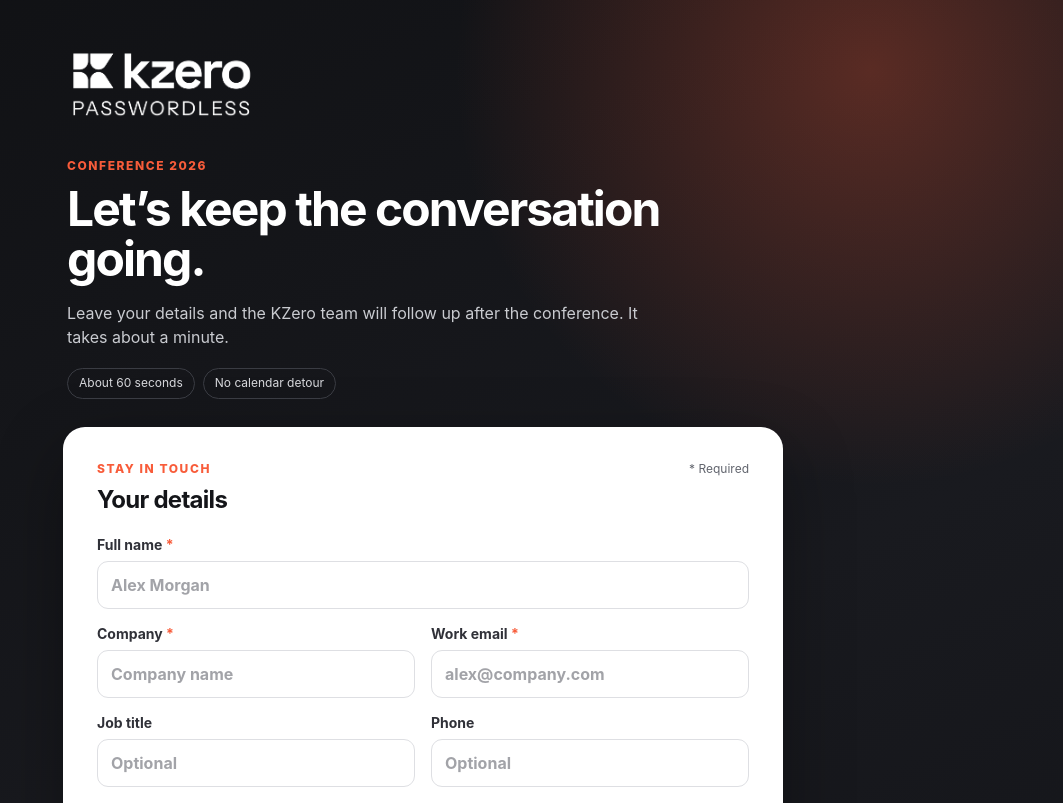
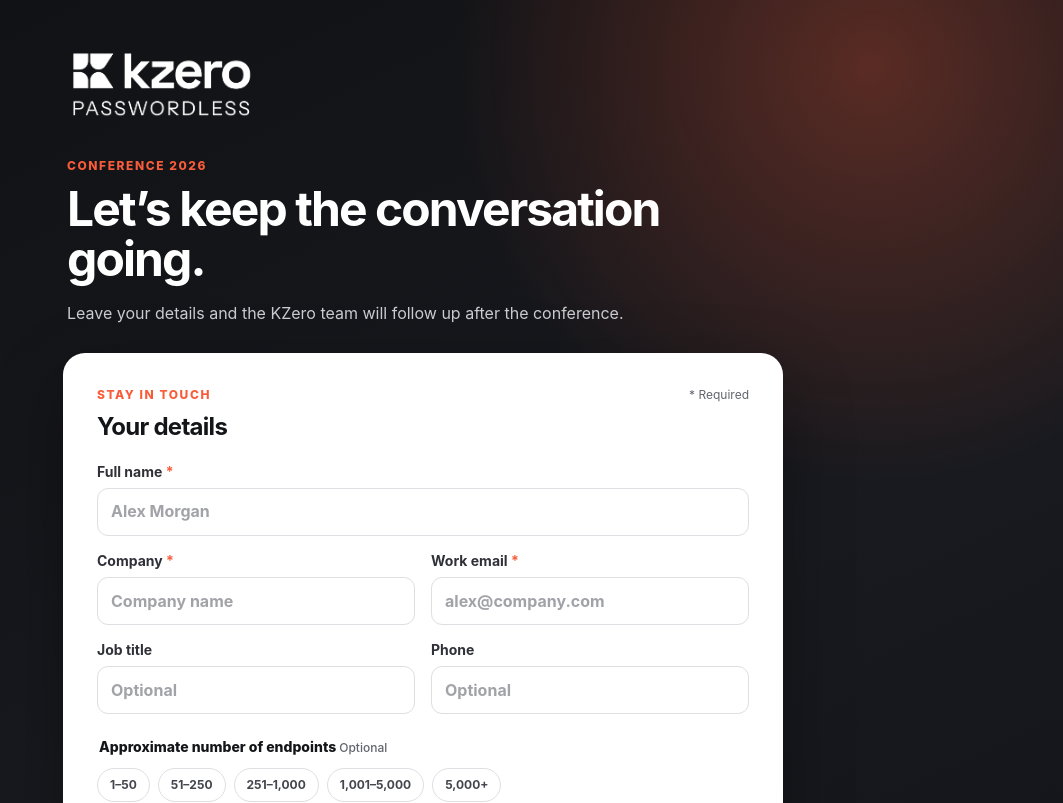
Before and after one commit to bekzero/lead-tracker, a Next.js app: page / in a window 1280 px wide. Shown: the top 803 px of the page, without its empty margins (217-1280 px from the left). Built offline with nearby package versions, Linux system fonts and the light colour scheme.

Commit message:
Simplify public page introduction

```diff
--- a/app/globals.css
+++ b/app/globals.css
@@ -40,10 +40,7 @@
 .eyebrow { margin: 0 0 10px; color: var(--orange); font-size: var(--text-xs); line-height: 1.3; font-weight: 800; letter-spacing: .13em; text-transform: uppercase; }
 .intro .eyebrow { margin-top: 32px; }
 h1 { max-width: 100%; margin: 0; font-size: var(--text-title); line-height: 1.05; letter-spacing: -.04em; }
-.intro-copy { max-width: 590px; margin: 16px 0 18px; color: #c9cbd0; font-size: var(--text-base); line-height: 1.55; }
-.trust-row { display: flex; flex-wrap: wrap; gap: 8px; }
-.trust-row span { padding: 7px 11px; border: 1px solid #3a3c43; border-radius: 999px; color: #d7d8dc; font-size: var(--text-xs); line-height: 1.2; }
-
+.intro-copy { max-width: 590px; margin: 16px 0 0; color: #c9cbd0; font-size: var(--text-base); line-height: 1.55; }
 .form-card { padding: 24px 18px; border-radius: 22px; background: var(--paper); box-shadow: 0 24px 70px rgba(0,0,0,.32); }
 .form-heading { display: flex; justify-content: space-between; align-items: flex-start; margin-bottom: 22px; }
 .form-heading h2, .success-card h2 { margin: 0; font-size: 1.5rem; line-height: 1.15; letter-spacing: -.03em; }
--- a/app/page.tsx
+++ b/app/page.tsx
@@ -21,12 +21,8 @@
         <p className="eyebrow">{eventName}</p>
         <h1 id="page-title">Let’s keep the conversation going.</h1>
         <p className="intro-copy">
-          Leave your details and the KZero team will follow up after the conference. It takes about a minute.
+          Leave your details and the KZero team will follow up after the conference.
         </p>
-        <div className="trust-row" aria-label="Form benefits">
-          <span>About 60 seconds</span>
-          <span>No calendar detour</span>
-        </div>
       </section>
       <LeadForm />
       <footer className="public-footer">© {new Date().getFullYear()} KZero Passwordless</footer>
```
